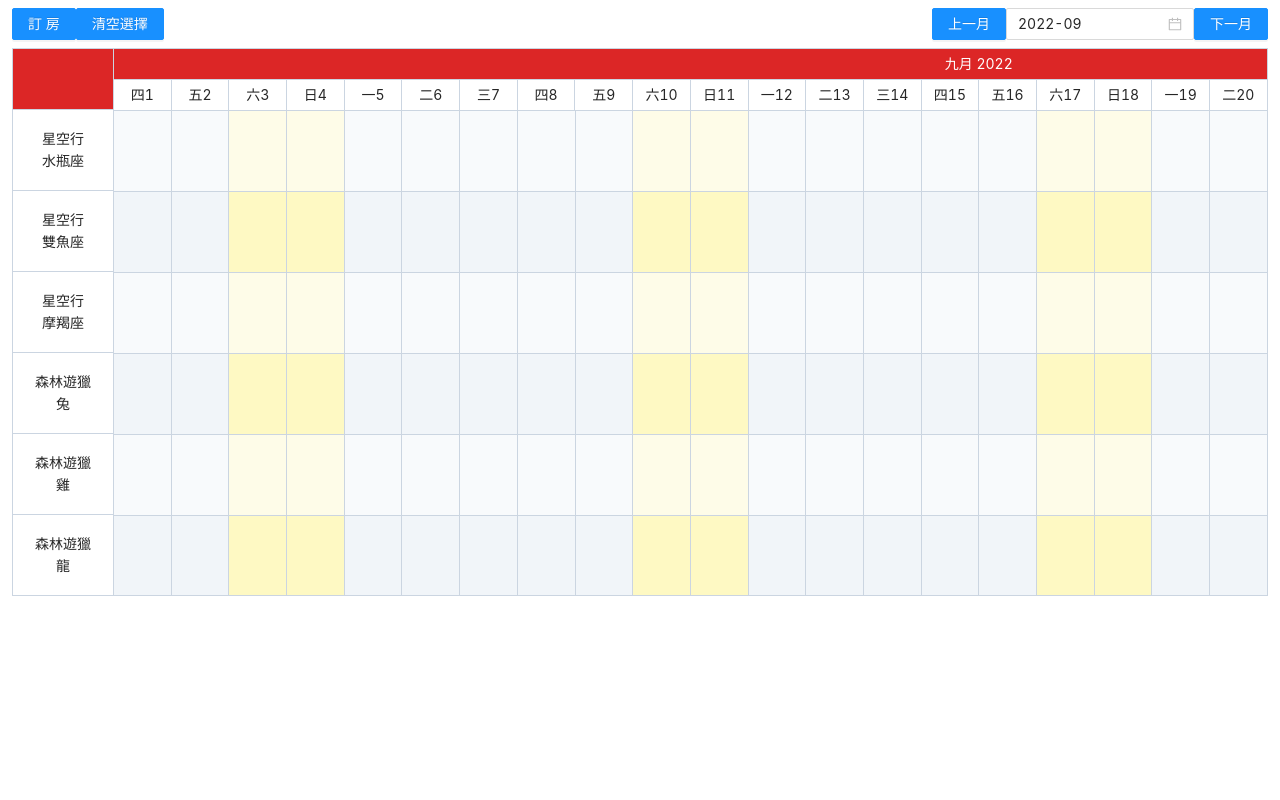
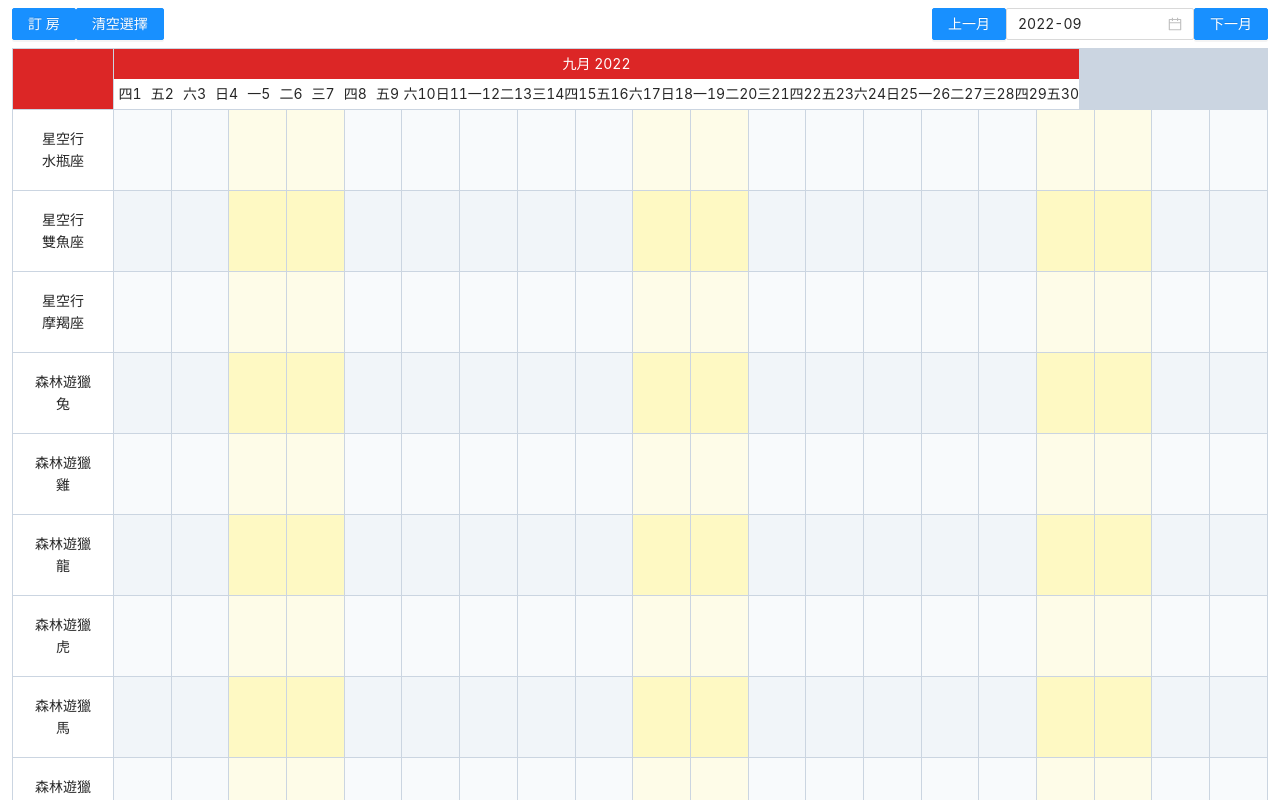
Before and after one commit to a89529294/my-react-table, a React (Vite) app: page / in a window 1280 px wide. Shown: the top 800 px of the page. Built offline with nearby package versions, Linux system fonts and the light colour scheme.

Commit message:
feat: make header sticky

```diff
--- a/src/App.tsx
+++ b/src/App.tsx
@@ -1,6 +1,4 @@
-import clsx from "clsx";
-import ScrollContainer from "react-indiana-drag-scroll";
-import dayjs, { Dayjs } from "dayjs";
+import dayjs from "dayjs";
 import { useEffect, useState } from "react";
 import MonthControl from "./components/MonthControl";
 import { Button } from "antd";
--- a/src/components/ScrollBody.tsx
+++ b/src/components/ScrollBody.tsx
@@ -1,5 +1,6 @@
 import clsx from "clsx";
 import dayjs, { Dayjs } from "dayjs";
+import { useEffect, useRef } from "react";
 
 import ScrollContainer from "react-indiana-drag-scroll";
 import { generateYearAndMonthStr, getDayOfWeek } from "../utils";
@@ -12,10 +13,36 @@ function ScrollBody({
   rooms: string[][];
 }) {
   const daysInMonth = firstDayOfMonth.daysInMonth();
+  const scrollContainerRef = useRef<HTMLDivElement>(null);
+  const stickyRef = useRef<HTMLDivElement>(null);
+
+  // TODO when user scroll horizontally make sticky header scroll with it
+  useEffect(() => {
+    document.addEventListener("scroll", () => {
+      const stickyHeader = stickyRef.current;
+      const scrollContainer = scrollContainerRef.current;
+
+      if (!stickyHeader || !scrollContainer) return;
+      const stickyHeaderInitWidth = stickyHeader.clientWidth;
+      if (scrollContainer.getBoundingClientRect().top <= 0) {
+        stickyHeader.style.position = "fixed ";
+        stickyHeader.style.top = "0 ";
+      } else {
+        stickyHeader.style.position = "static";
+        stickyHeader.style.width = stickyHeaderInitWidth + "px";
+      }
+    });
+  }, []);
   return (
-    <ScrollContainer className="scroll-container col-start-2 row-start-1 row-end-[var(--number-of-rooms)] overflow-x-scroll overflow-y-hidden">
-      <div className="w-[150%] grid grid-rows-[30px_30px] auto-rows-[80px] grid-cols-[repeat(var(--days-in-month),1fr)] bg-slate-300 gap-[1px]">
-        <div className="flex justify-center items-center col-span-full bg-red-600 text-white">
+    <ScrollContainer
+      className="scroll-container col-start-2 row-start-1 row-end-[var(--number-of-rooms)] overflow-x-scroll"
+      innerRef={scrollContainerRef}>
+      <div className="w-[150%] grid grid-rows-[60px] auto-rows-[80px] grid-cols-[repeat(var(--days-in-month),1fr)] bg-slate-300 gap-[1px]">
+        {/* sticky header */}
+        <div
+          className="col-span-full grid grid-cols-[repeat(var(--days-in-month),1fr)] grid-rows-[30px_30px]"
+          ref={stickyRef}>
+          <div className="flex justify-center items-center bg-red-600 text-white col-span-full">
             {generateYearAndMonthStr(firstDayOfMonth)}
           </div>
           {new Array(daysInMonth).fill("").map((_: string, i) => (
@@ -24,6 +51,7 @@ function ScrollBody({
               {i + 1}
             </div>
           ))}
+        </div>
         {rooms.map((_, i) => (
           <div
             className="even:bg-slate-50 odd:bg-slate-100 col-span-full flex"
--- a/src/utils.ts
+++ b/src/utils.ts
@@ -20,7 +20,8 @@ const rcrns = [
 
 export function getRandNumOfRooms() {
   const length = Math.ceil(Math.random() * rcrns.length);
-  return rcrns.slice(0, length);
+  //   return rcrns.slice(0, length);
+  return rcrns;
 }
 
 const wdays = ["日", "一", "二", "三", "四", "五", "六"];
```
Lines whose indentation alone changed are shown as unchanged.
